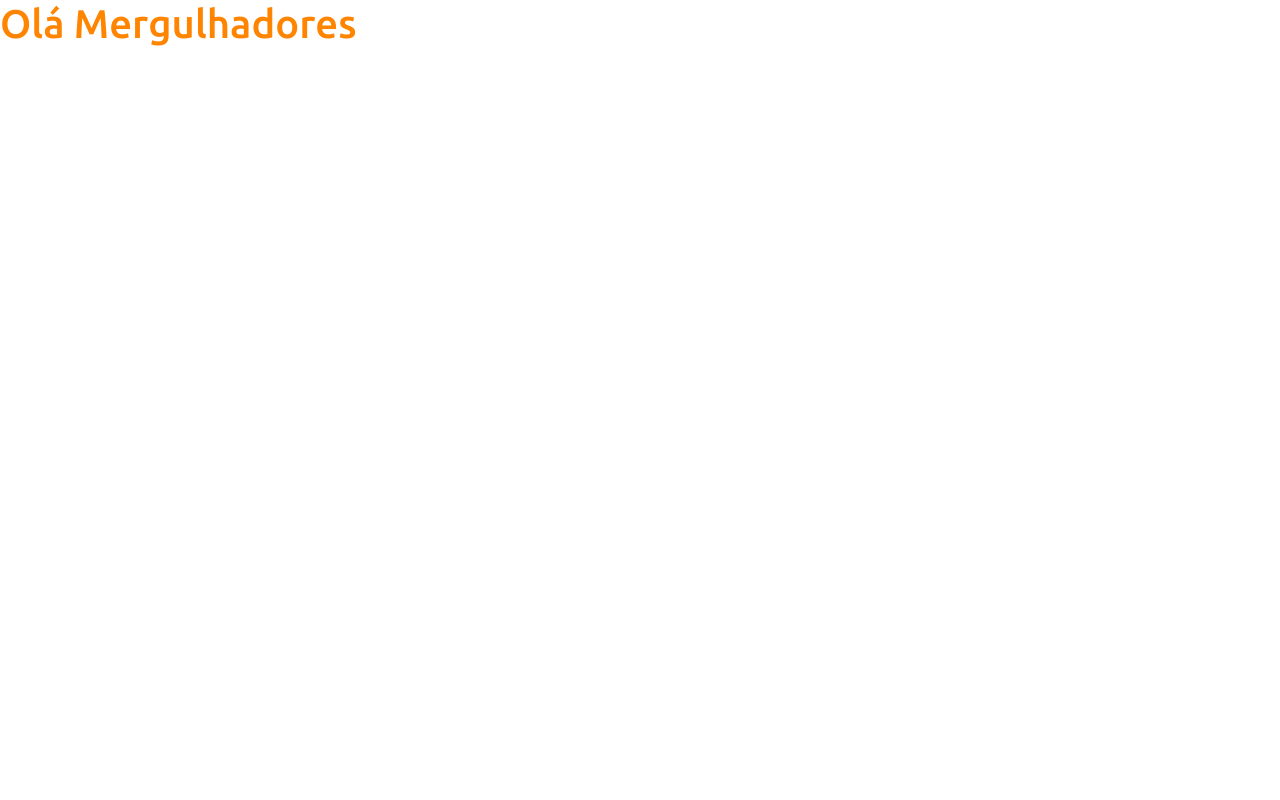
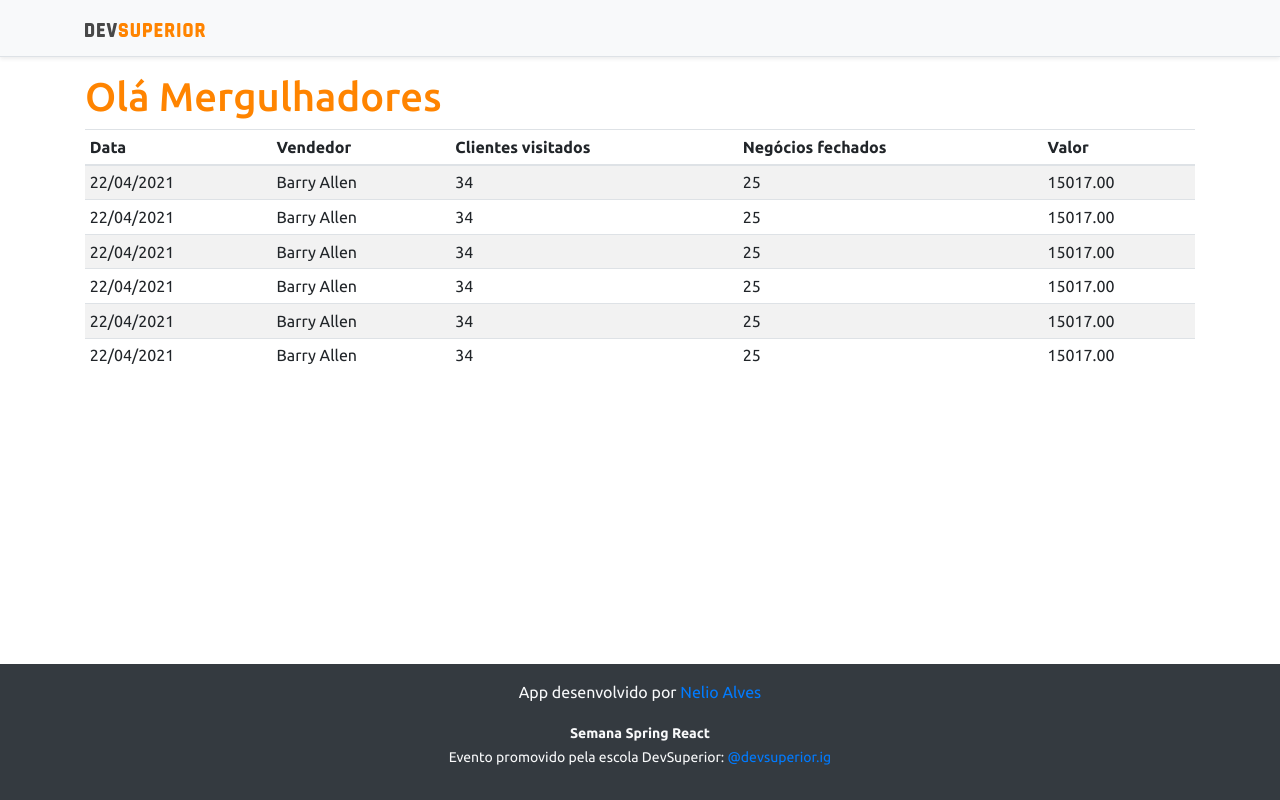
Before and after one commit to Jonathan-Brito/project-java-react-sds3, a React (Create React App) app in the folder frontend/: page / in a window 1280 px wide. Built offline with nearby package versions, Linux system fonts and the light colour scheme.

Commit message:
Basic static components

```diff
--- a/frontend/src/App.tsx
+++ b/frontend/src/App.tsx
@@ -1,9 +1,18 @@
+import DataTable from "components/DataTable";
+import Footer from "components/Footer";
+import NavBar from "components/NavBar";
 
 function App() {
   return (
-    <div >
-      <h1 className="text-primary">Olá Mergulhadores</h1>
-    </div>
+    <>
+      <NavBar></NavBar>
+      <div className="container">
+          <h1 className="text-primary">Olá Mergulhadores</h1>
+
+          <DataTable></DataTable>
+      </div>
+      <Footer></Footer>
+    </>
   );
 }
 
--- /dev/null
+++ b/frontend/src/components/DataTable/index.tsx
@@ -0,0 +1,65 @@
+
+
+function DataTable() {
+    return (
+        <div className="table-responsive">
+            <table className="table table-striped table-sm">
+                <thead>
+                    <tr>
+                        <th>Data</th>
+                        <th>Vendedor</th>
+                        <th>Clientes visitados</th>
+                        <th>Negócios fechados</th>
+                        <th>Valor</th>
+                    </tr>
+                </thead>
+                <tbody>
+                    <tr>
+                        <td>22/04/2021</td>
+                        <td>Barry Allen</td>
+                        <td>34</td>
+                        <td>25</td>
+                        <td>15017.00</td>
+                    </tr>
+                    <tr>
+                        <td>22/04/2021</td>
+                        <td>Barry Allen</td>
+                        <td>34</td>
+                        <td>25</td>
+                        <td>15017.00</td>
+                    </tr>
+                    <tr>
+                        <td>22/04/2021</td>
+                        <td>Barry Allen</td>
+                        <td>34</td>
+                        <td>25</td>
+                        <td>15017.00</td>
+                    </tr>
+                    <tr>
+                        <td>22/04/2021</td>
+                        <td>Barry Allen</td>
+                        <td>34</td>
+                        <td>25</td>
+                        <td>15017.00</td>
+                    </tr>
+                    <tr>
+                        <td>22/04/2021</td>
+                        <td>Barry Allen</td>
+                        <td>34</td>
+                        <td>25</td>
+                        <td>15017.00</td>
+                    </tr>
+                    <tr>
+                        <td>22/04/2021</td>
+                        <td>Barry Allen</td>
+                        <td>34</td>
+                        <td>25</td>
+                        <td>15017.00</td>
+                    </tr>
+                </tbody>
+            </table>
+        </div>
+    );
+  }
+
+  export default DataTable;
--- /dev/null
+++ b/frontend/src/components/Footer/index.tsx
@@ -0,0 +1,15 @@
+
+
+function Footer() {
+    return (
+        <footer className="footer mt-auto py-3 bg-dark">
+            <div className="container">
+                <p className="text-light">App desenvolvido por <a href="https://github.com/devjonathanbrito" target="_blank" rel="noreferrer">Nelio Alves</a></p>
+                <p className="text-light"><small><strong>Semana Spring React</strong><br/>
+                Evento promovido pela escola DevSuperior: <a href="https://instagram.com/devsuperior.ig" target="_blank" rel="noreferrer">@devsuperior.ig</a></small></p>
+            </div>
+        </footer>
+    );
+  }
+
+  export default Footer;
--- /dev/null
+++ b/frontend/src/components/NavBar/index.tsx
@@ -0,0 +1,15 @@
+import ImgDsDark from 'assets/img/ds-dark.svg';
+
+function NavBar() {
+    return (
+        <div className="d-flex flex-column flex-md-row align-items-center p-3 px-md-4 mb-3 bg-light border-bottom shadow-sm">
+        <div className="container">
+          <nav className="my-2 my-md-0 mr-md-3">
+            <img src={ImgDsDark} alt="DevSuperior" width="120" />
+          </nav>
+        </div>
+      </div>
+    );
+  }
+
+  export default NavBar;
```
Also changed, not shown: frontend/src/assets/img/ds-dark.svg (added).
